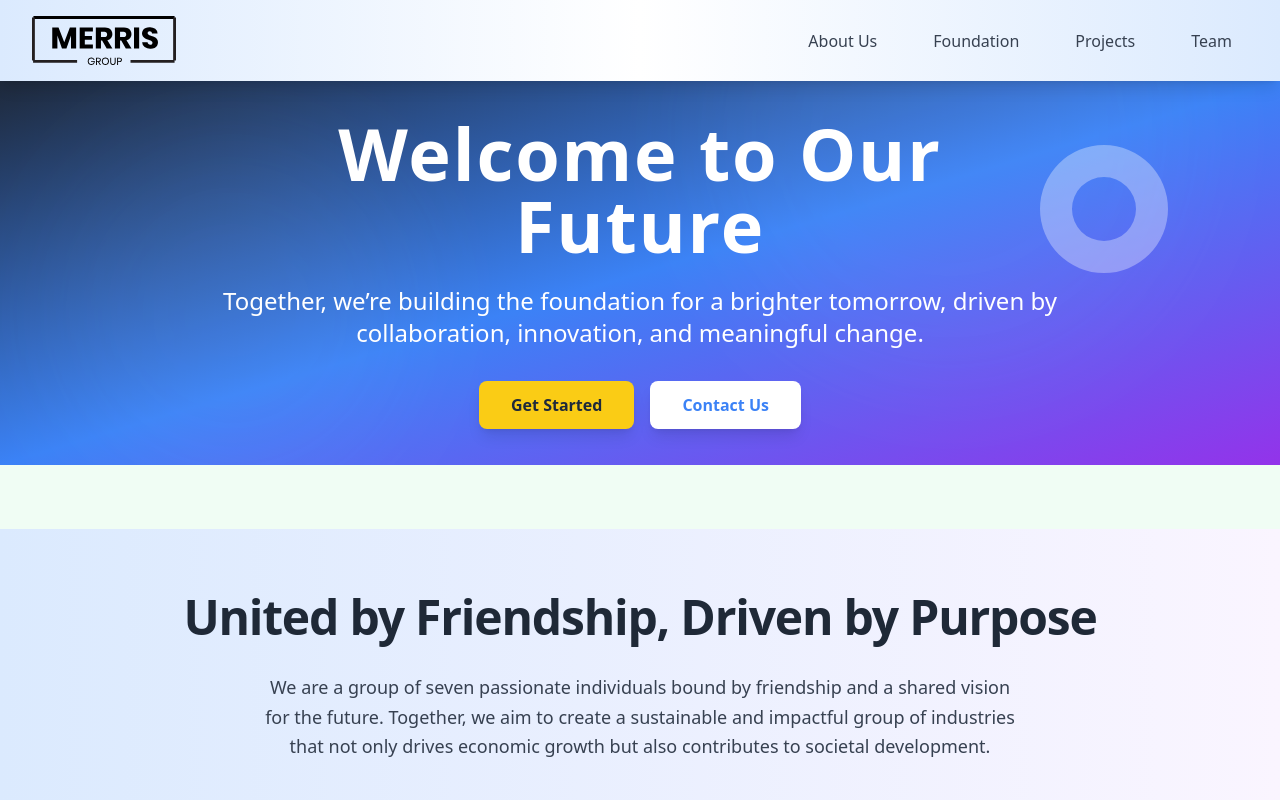
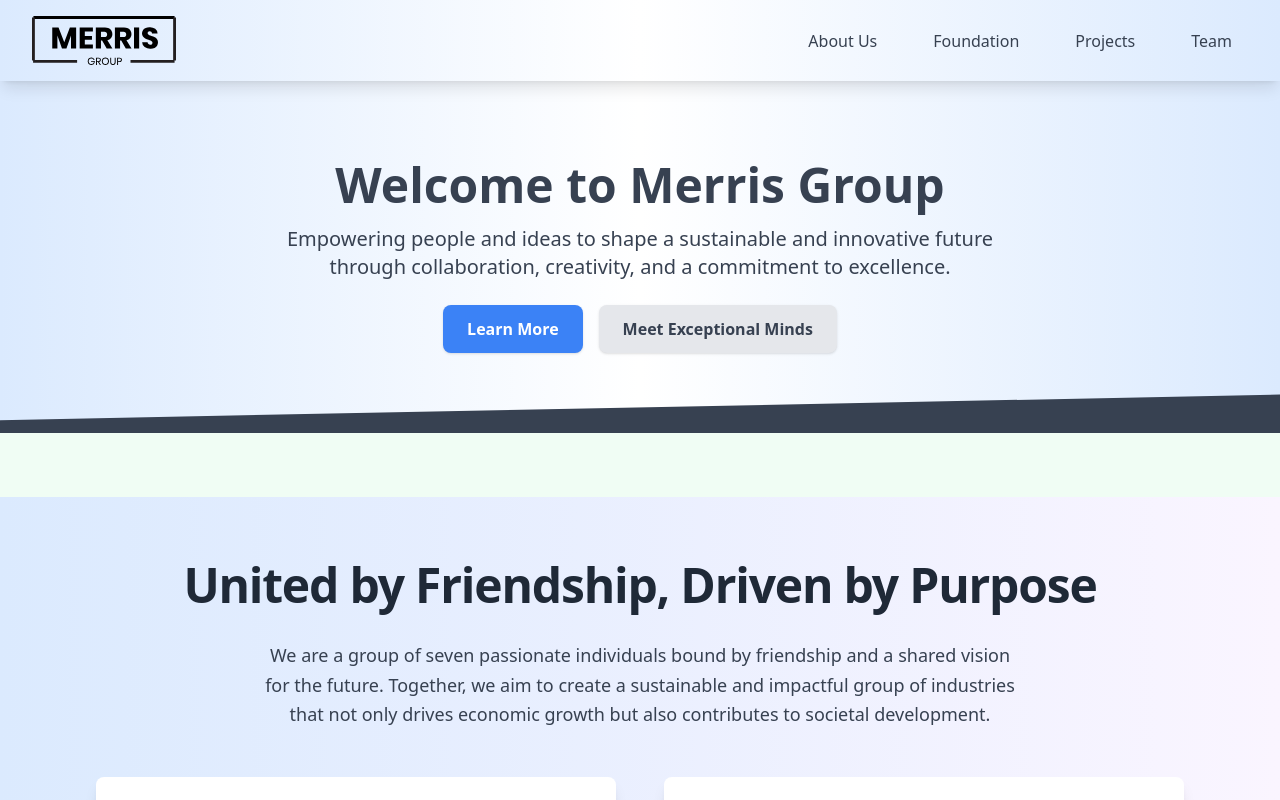
Before and after one commit to Bytes-Farabi/Project-Merris-Group, a React (Vite) app: page / in a window 1280 px wide. Shown: the top 800 px of the page. Built offline with nearby package versions, Linux system fonts and the light colour scheme.

Commit message:
simple changed in banner, footer

```diff
--- a/src/Components/Banner.jsx
+++ b/src/Components/Banner.jsx
@@ -2,47 +2,52 @@ import React from "react";
 
 const Banner = () => {
   return (
-    <div className="relative bg-gradient-to-br from-[#1E293B] via-[#3B82F6] to-[#9333EA] text-white h-96 flex items-center justify-center overflow-hidden">
-      {/* Background Decorations */}
-      <div className="absolute inset-0 overflow-hidden">
-        <div className="absolute top-10 left-10 w-96 h-96 rounded-full bg-[#ffffff33] blur-3xl opacity-20"></div>
-        <div className="absolute bottom-20 right-20 w-[500px] h-[500px] rounded-full bg-[#ffffff33] blur-3xl opacity-20"></div>
+    <div className="relative bg-gradient-to-r from-blue-100 via-white to-blue-100 text-gray-700 py-20">
+      {/* Centered Content */}
+      <div className="container mx-auto px-4 text-center">
+        {/* Headline */}
+        <h1 className="text-4xl md:text-5xl font-bold leading-snug">
+          Welcome to Merris Group
+        </h1>
+
+        {/* Subheading */}
+        <p className="mt-4 text-lg md:text-xl max-w-3xl mx-auto">
+        Empowering people and ideas to shape a sustainable and innovative
+          future through collaboration, creativity, and a commitment to
+          excellence.
+        </p>
+
+        {/* Call-to-Action Buttons */}
+        <div className="mt-6 flex justify-center gap-4">
+          <button
+            onClick={() => document.getElementById("aboutus").scrollIntoView({ behavior: "smooth" })}
+            className="px-6 py-3 rounded-lg bg-blue-500 text-white font-semibold shadow hover:bg-blue-600 transition duration-200"
+          >
+            Learn More
+          </button>
+          <button
+            onClick={() => document.getElementById("team").scrollIntoView({ behavior: "smooth" })}
+            className="px-6 py-3 rounded-lg bg-gray-200 text-gray-700 font-semibold shadow hover:bg-gray-300 transition duration-200"
+          >
+            Meet Exceptional Minds
+          </button>
+        </div>
       </div>
 
-      {/* Animated Floating Shapes */}
-      <div className="absolute top-16 right-28 animate-bounce-slow">
+      {/* Decorative Waves */}
+      <div className="absolute bottom-0 left-0 w-full overflow-hidden leading-none">
         <svg
+          className="relative block w-full h-16"
           xmlns="http://www.w3.org/2000/svg"
-          viewBox="0 0 24 24"
-          className="w-32 h-32 fill-[#ffffff55]"
+          preserveAspectRatio="none"
+          viewBox="0 0 1200 120"
         >
-          <path d="M12 0a12 12 0 1012 12A12.013 12.013 0 0012 0zm6 12a6 6 0 11-6-6 6.006 6.006 0 016 6z" />
+          <path
+            d="M0,96L1200,48L1200,120L0,120Z"
+            fill="#f8fafc"
+            className="fill-current"
+          ></path>
         </svg>
-      </div>
-
-      {/* Banner Content */}
-      <div className="relative text-center max-w-4xl px-6">
-        <h1 className="text-5xl md:text-7xl font-bold tracking-wide leading-tight animate-fade-in">
-          Welcome to Our Future
-        </h1>
-        <p className="mt-6 text-lg md:text-2xl leading-relaxed animate-fade-in delay-500">
-          Together, we’re building the foundation for a brighter tomorrow, driven
-          by collaboration, innovation, and meaningful change.
-        </p>
-        <div className="mt-8 flex justify-center gap-4">
-          <a
-            href="#about"
-            className="bg-[#FACC15] text-[#1E293B] font-semibold py-3 px-8 rounded-lg shadow-lg transition duration-300 hover:bg-[#F59E0B]"
-          >
-            Get Started
-          </a>
-          <a
-            href="#contact"
-            className="bg-white text-[#3B82F6] font-semibold py-3 px-8 rounded-lg shadow-lg transition duration-300 hover:bg-[#1E293B] hover:text-white"
-          >
-            Contact Us
-          </a>
-        </div>
       </div>
     </div>
   );
--- a/src/Components/Footer.jsx
+++ b/src/Components/Footer.jsx
@@ -1,4 +1,6 @@
 import React from 'react';
+import logoWhite from "../../public/assets/logo-white.svg";
+
 
 const Footer = () => {
     return (
@@ -6,9 +8,12 @@ const Footer = () => {
 <footer className="bg-gray-900 text-white py-8">
   <div className="container mx-auto flex justify-center text-center">
     <div className="space-y-2">
-      <h3 className="text-xl font-semibold">Merris Foundation</h3>
+      <div className='flex justify-center'>
+      <img src={logoWhite} alt="" className='w-36'/>
+      </div>
+      {/* <h3 className="text-xl font-semibold">Merris Foundation</h3> */}
       <p className="text-sm">Empowering communities, supporting growth, and making a difference together.</p>
-      <p className="text-xs">© {new Date().getFullYear()} Merris Foundation. All Rights Reserved.</p>
+      <p className="text-xs">© {new Date().getFullYear()} Merris Group. All Rights Reserved.</p>
     </div>
   </div>
 </footer>
```
Also changed, not shown: public/assets/logo-white.svg (added).
